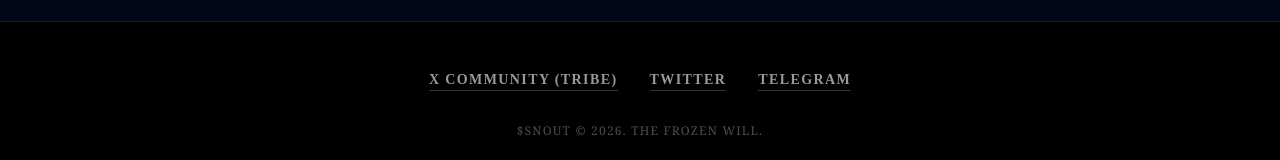
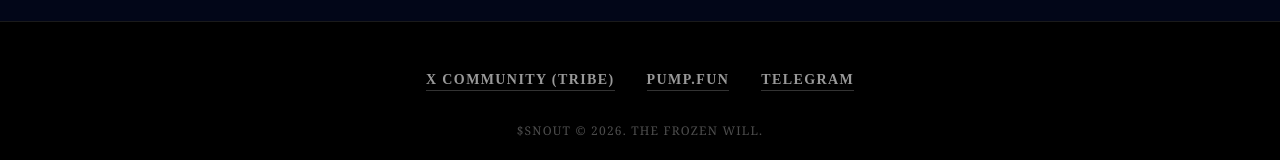
Before and after one commit to CONTINAD/SNOUT, a React (Vite) app: page / in a window 1280 px wide. Shown: the part 4100-4260 px from the top of the page. Built offline with nearby package versions, Linux system fonts and the light colour scheme.

Commit message:
Update Pump.fun links to specific coin page

```diff
--- a/src/components/Footer.tsx
+++ b/src/components/Footer.tsx
@@ -10,8 +10,8 @@ const Footer: React.FC = () => {
                         <a href="https://x.com/i/communities/2019316024764448961" target="_blank" rel="noopener noreferrer" className="text-white/60 hover:text-white transition-colors uppercase tracking-widest text-sm font-bold border-b border-white/20 hover:border-white">
                             X Community (Tribe)
                         </a>
-                        <a href="https://pump.fun/board" target="_blank" rel="noopener noreferrer" className="text-white/60 hover:text-white transition-colors uppercase tracking-widest text-sm font-bold border-b border-white/20 hover:border-white">
-                            Twitter
+                        <a href="https://pump.fun/FAvSN6T9QsYf5xCFi6jKgxxHTw4e2SnnXdnkuGtwpump" target="_blank" rel="noopener noreferrer" className="text-white/60 hover:text-white transition-colors uppercase tracking-widest text-sm font-bold border-b border-white/20 hover:border-white">
+                            Pump.fun
                         </a>
                         <a href="#" className="text-white/60 hover:text-white transition-colors uppercase tracking-widest text-sm font-bold border-b border-white/20 hover:border-white">
                             Telegram
--- a/src/components/Hero.tsx
+++ b/src/components/Hero.tsx
@@ -66,7 +66,7 @@ const Hero: React.FC = () => {
 
                     {/* Buttons - Brutalist */}
                     <div className="grid grid-cols-1 md:grid-cols-2 gap-4">
-                        <a href="https://pump.fun/board" target="_blank" rel="noopener noreferrer" className="px-8 py-4 bg-white text-black text-lg font-bold hover:bg-ice-200 transition-all uppercase tracking-widest border border-white flex items-center justify-center gap-2">
+                        <a href="https://pump.fun/FAvSN6T9QsYf5xCFi6jKgxxHTw4e2SnnXdnkuGtwpump" target="_blank" rel="noopener noreferrer" className="px-8 py-4 bg-white text-black text-lg font-bold hover:bg-ice-200 transition-all uppercase tracking-widest border border-white flex items-center justify-center gap-2">
                             <span>Buy / Pump</span>
                             <Zap size={20} fill="currentColor" />
                         </a>
```
